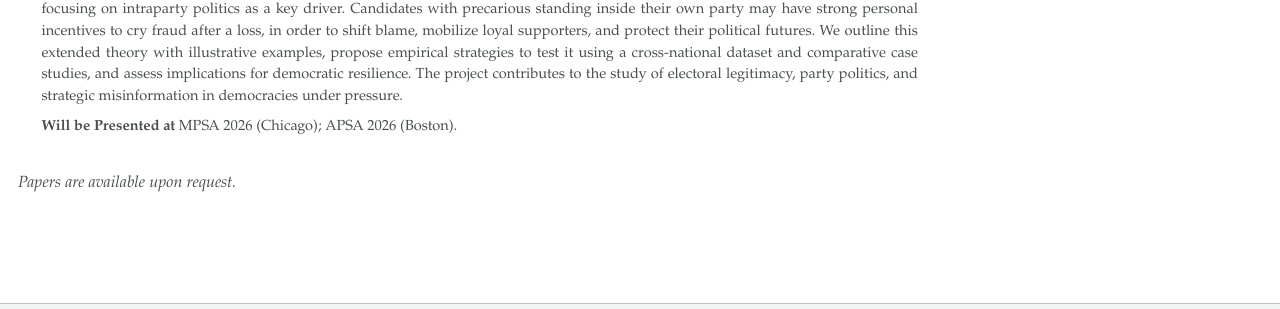
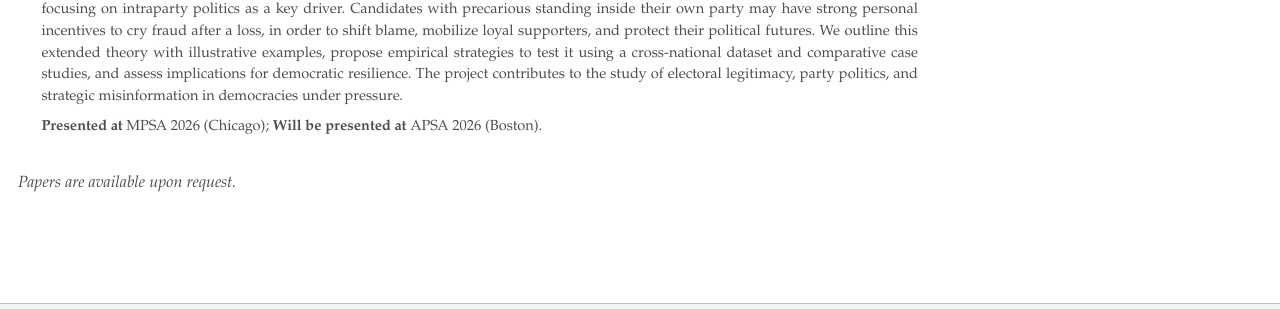
Before and after one commit to younghyunlee52/Website, a Jekyll site: the page built from _pages/research.md, in a window 1280 px wide and 900 px high, scrolled down 1263 px. Shown: the part 459-768 px from the top of the window. Built offline with Jekyll 4.4.1, drawn with Linux system fonts in a browser that asks for light colours; a script bundle is joined from its source files by our own code; library files that are not in the unit come from our copies.

Commit message:
Update research.md

```diff
--- a/_pages/research.md
+++ b/_pages/research.md
@@ -65,7 +65,7 @@ page_class: research-page
       <p class="research-entry__title">"Alleging Electoral Fraud in Advanced Democracies: When Do Losers Defy Electoral Outcomes?"</p>
       <p class="research-entry__meta"> <strong> with Jonghoon Lee </strong></p>
       <p class="research-entry__abstract"><strong>Abstract.</strong> Democratic stability rests on losers' consent, in which losing candidates concede defeat and accept election results. In advanced democracies, outright refusals to accept electoral loss have been rare. However, recent high-profile cases have seen defeated candidates allege electoral fraud instead of a clean concession. These claims, often unsubstantiated, pose risks to public trust and democratic legitimacy. Why would politicians in established democracies resort to such tactics? Existing explanations point to factors like polarization, populist anti-elite rhetoric, or shock from unexpected defeat. This research expands the theoretical framework by focusing on intraparty politics as a key driver. Candidates with precarious standing inside their own party may have strong personal incentives to cry fraud after a loss, in order to shift blame, mobilize loyal supporters, and protect their political futures. We outline this extended theory with illustrative examples, propose empirical strategies to test it using a cross-national dataset and comparative case studies, and assess implications for democratic resilience. The project contributes to the study of electoral legitimacy, party politics, and strategic misinformation in democracies under pressure.</p>
-      <p class="research-entry__presented"><strong>Will be Presented at</strong> MPSA 2026 (Chicago); APSA 2026 (Boston).</p>
+      <p class="research-entry__presented"><strong>Presented at</strong> MPSA 2026 (Chicago); <strong>Will be presented at</strong> APSA 2026 (Boston).</p>
     </div>
   </li>
 </ol>
```
